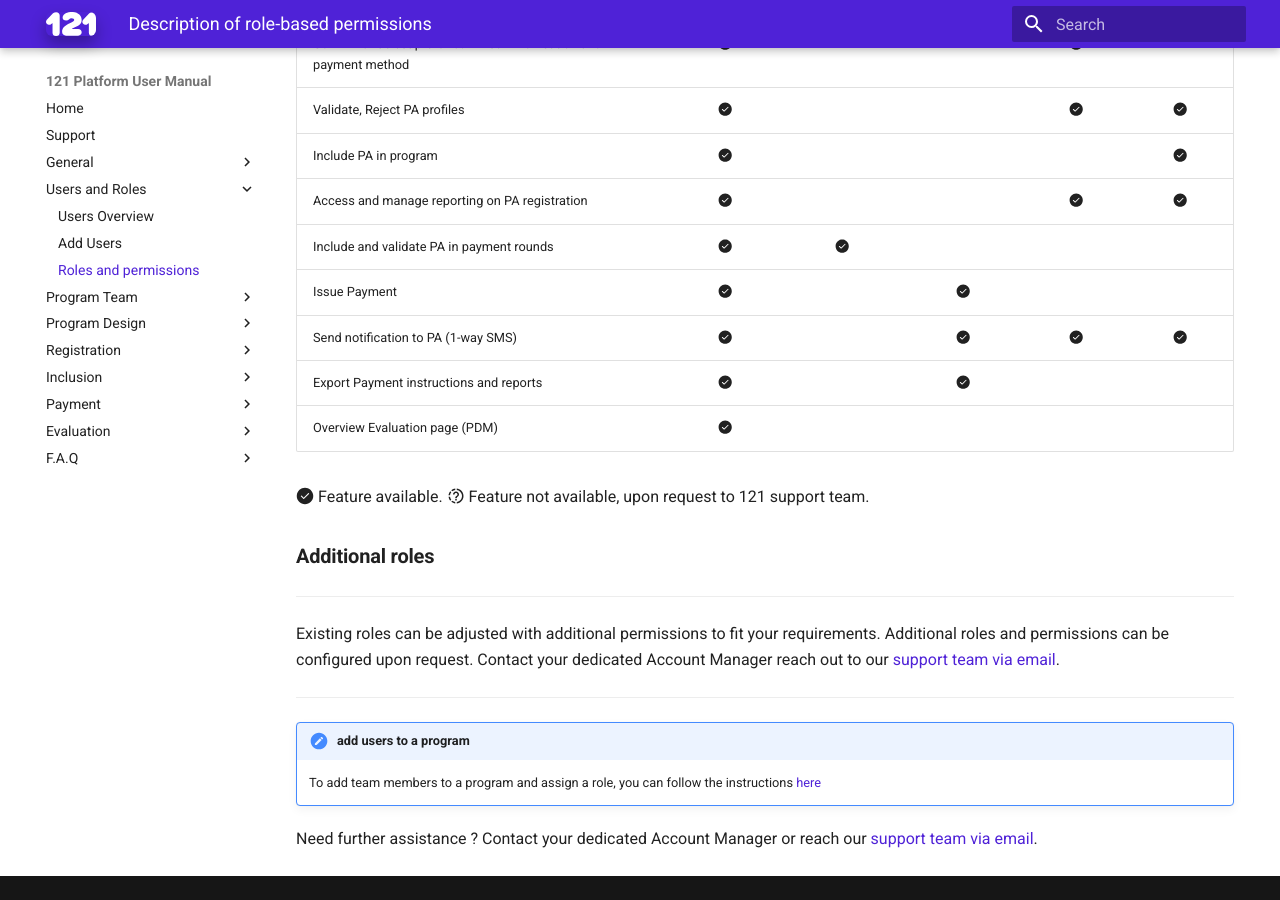
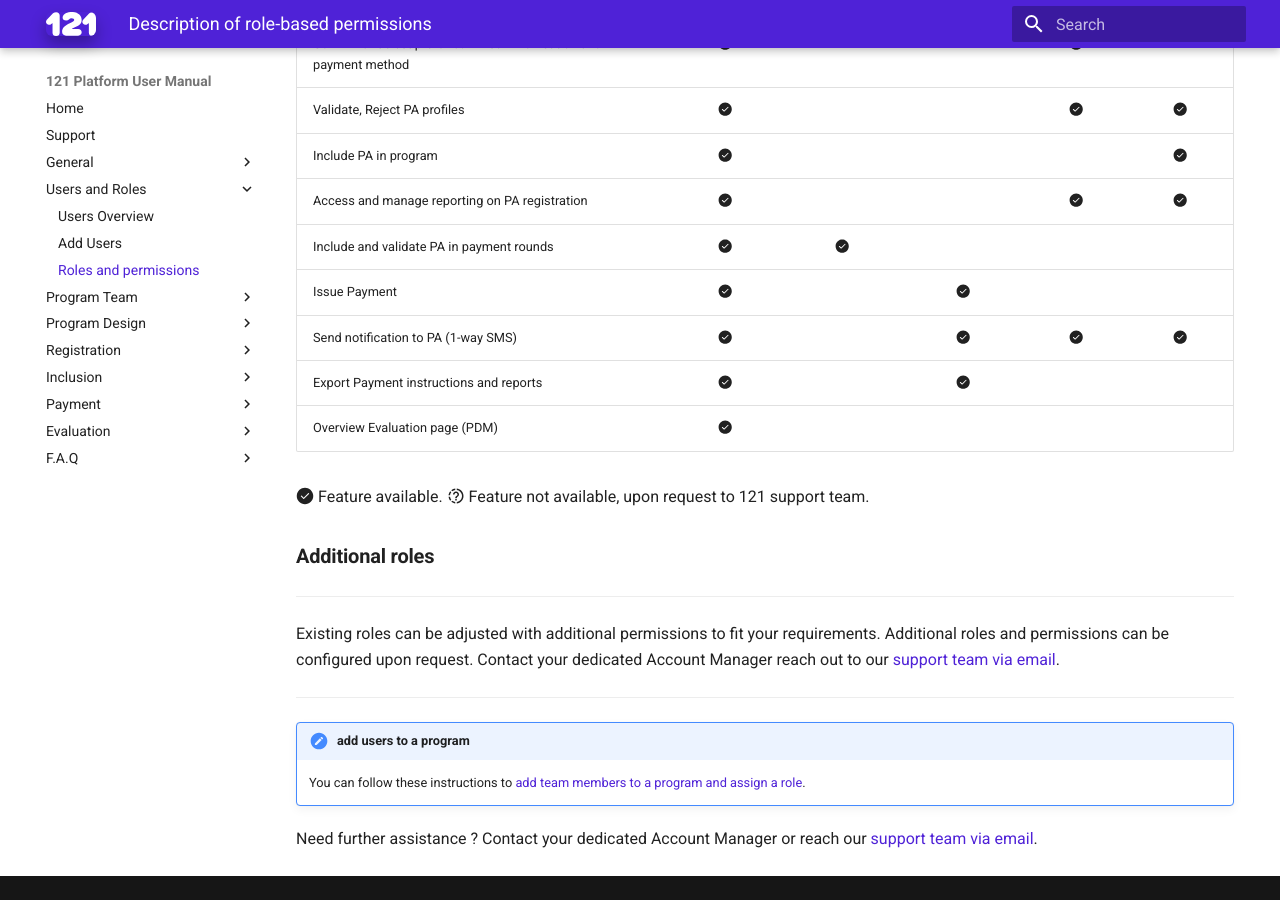
Before and after one commit to rodekruis/data-service-catalogue, an MkDocs documentation site: the page built from docs/users/description-roles.md, in a window 1280 px wide and 900 px high, scrolled down 1285 px. Built offline with MkDocs 1.6.1 and Material for MkDocs 9.7.7, drawn with Linux system fonts in a browser that asks for light colours.

Commit message:
fix: Broken links to other pages

```diff
--- a/docs/users/description-roles.md
+++ b/docs/users/description-roles.md
@@ -54,7 +54,7 @@
 ___
 
 !!! note "add users to a program"
-    To add team members to a program and assign a role, you can follow the instructions [here](../add-team-members)
+    You can follow these instructions to [add team members to a program and assign a role](../team/add-team-members.md).
 
 
 Need further assistance ? Contact your dedicated Account Manager or reach our <a href="mailto:support@121.global">support team via email</a>.
```
Also changed, not shown: docs/general/logging-in.md (+1 -1 lines), docs/team/remove-team-members-program.md (+1 -1 lines).
